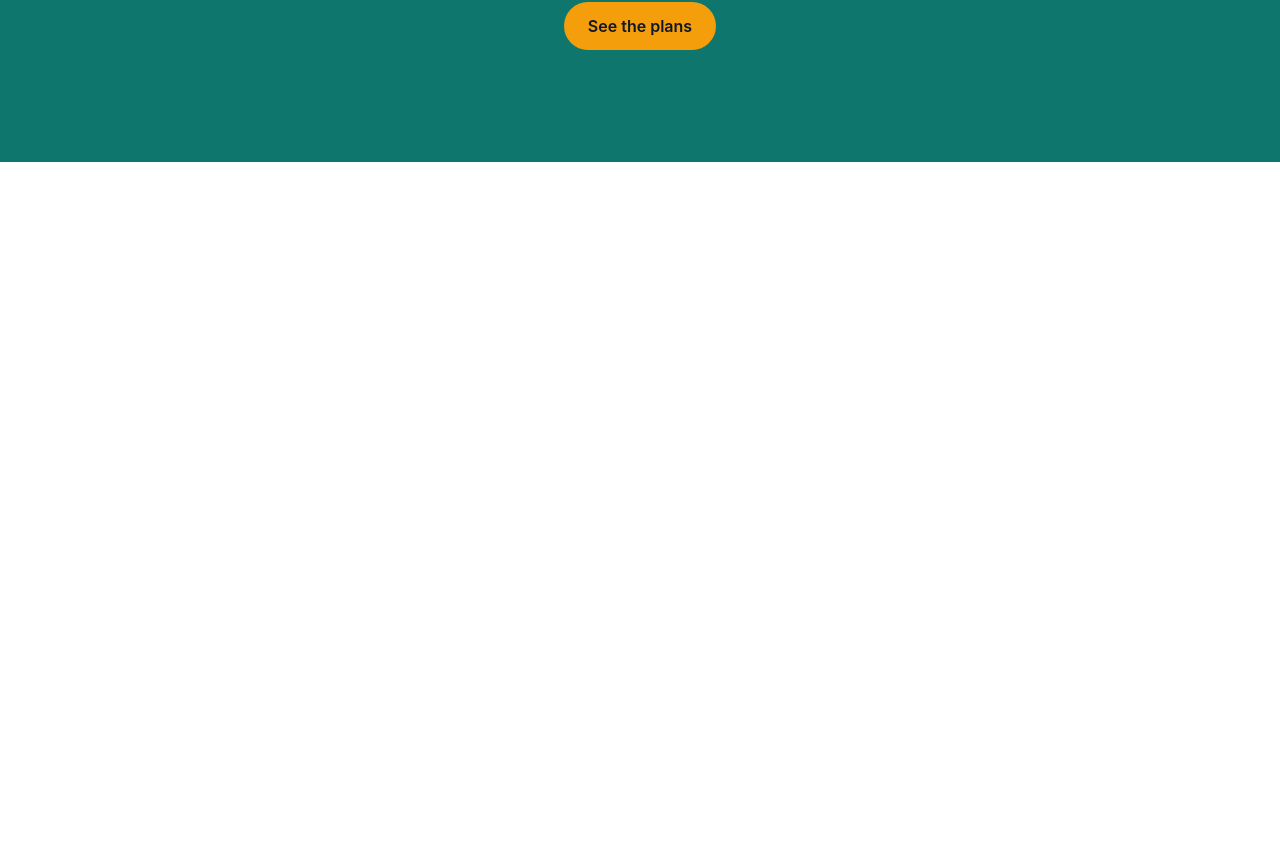
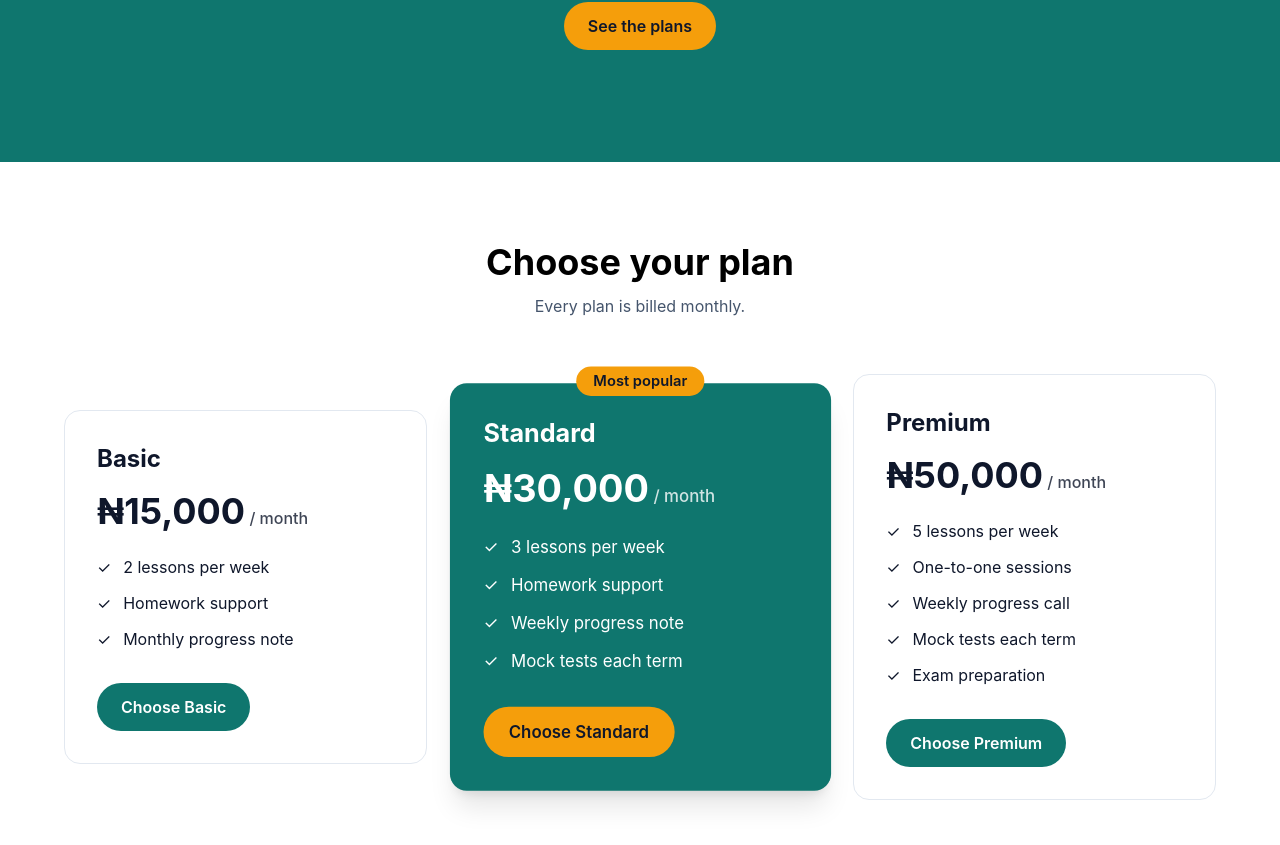
Before and after one commit to muhammad-hussein-ui/ilmify-pricing-page, a React (Vite) app: page / in a window 1280 px wide. Shown: the part 415-1260 px from the top of the page. Before the commit the page ends 800 px from the top, so only its background shows below. Built offline with nearby package versions, Linux system fonts and the light colour scheme.

Commit message:
Render pricing cards from array with map

```diff
--- a/src/App.jsx
+++ b/src/App.jsx
@@ -1,5 +1,6 @@
 import Navbar from "./components/Navbar";
 import Hero from "./components/Hero";
+import Pricing from "./components/Pricing";
 
 function App() {
   return (
@@ -7,6 +8,7 @@ function App() {
       <Navbar />
       <main>
         <Hero />
+        <Pricing />
       </main>
     </>
   );
--- /dev/null
+++ b/src/components/Pricing.jsx
@@ -0,0 +1,68 @@
+import PricingCard from "./PricingCard";
+
+// Sample data for the assignment. Each object becomes one card.
+const plans = [
+  {
+    name: "Basic",
+    price: "₦15,000",
+    features: [
+      "2 lessons per week",
+      "Homework support",
+      "Monthly progress note",
+    ],
+    highlighted: false,
+  },
+  {
+    name: "Standard",
+    price: "₦30,000",
+    features: [
+      "3 lessons per week",
+      "Homework support",
+      "Weekly progress note",
+      "Mock tests each term",
+    ],
+    highlighted: true,
+  },
+  {
+    name: "Premium",
+    price: "₦50,000",
+    features: [
+      "5 lessons per week",
+      "One-to-one sessions",
+      "Weekly progress call",
+      "Mock tests each term",
+      "Exam preparation",
+    ],
+    highlighted: false,
+  },
+];
+
+function Pricing() {
+  return (
+    <section id="plans" className="scroll-mt-20 px-6 py-20">
+      <div className="mx-auto max-w-6xl">
+        <h2 className="text-center text-3xl font-bold md:text-4xl">
+          Choose your plan
+        </h2>
+        <p className="mt-3 text-center text-slate-600 dark:text-slate-300">
+          Every plan is billed monthly.
+        </p>
+
+        {/* 1 column on phones, 3 columns from lg (1024px) up */}
+        <div className="mt-14 grid grid-cols-1 items-center gap-8 lg:grid-cols-3">
+          {plans.map((plan) => (
+            <PricingCard
+              key={plan.name}
+              name={plan.name}
+              price={plan.price}
+              features={plan.features}
+              highlighted={plan.highlighted}
+            />
+          ))}
+        </div>
+      </div>
+    </section>
+  );
+}
+
+export default Pricing;
```
